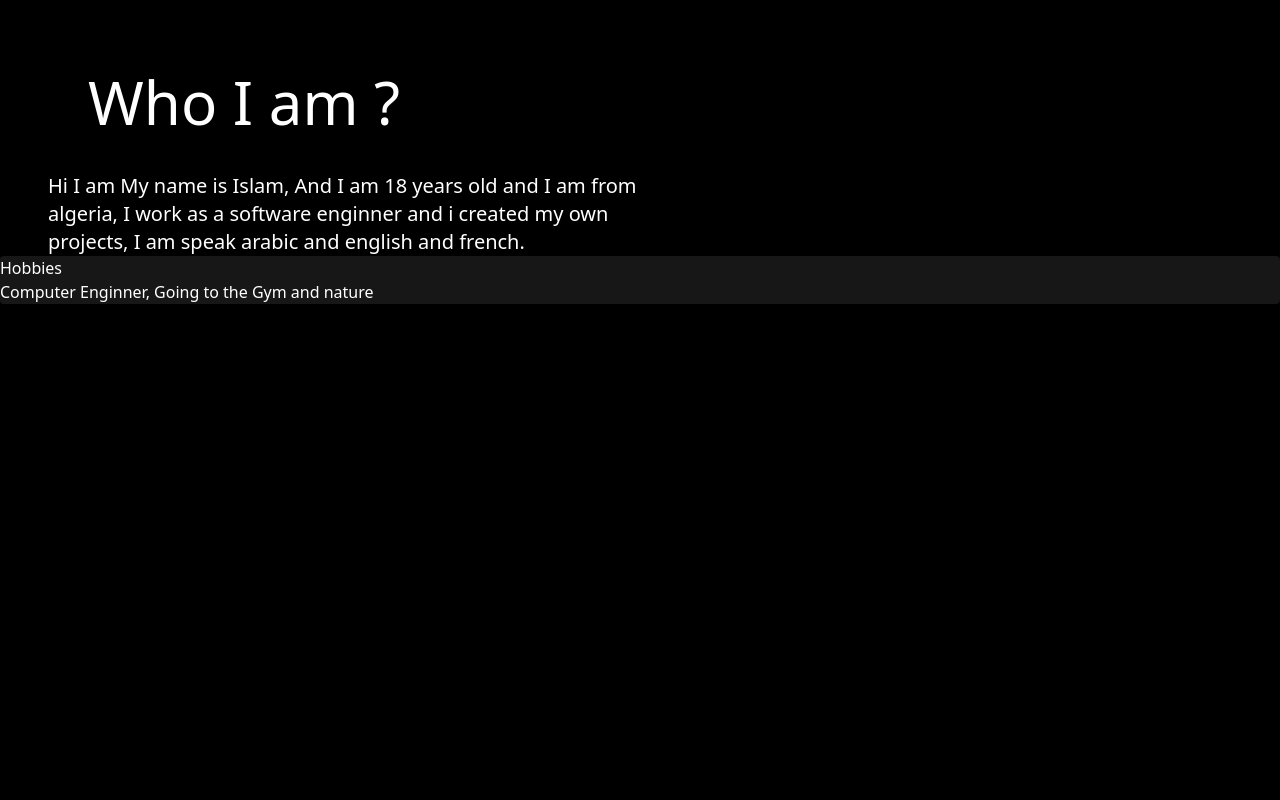
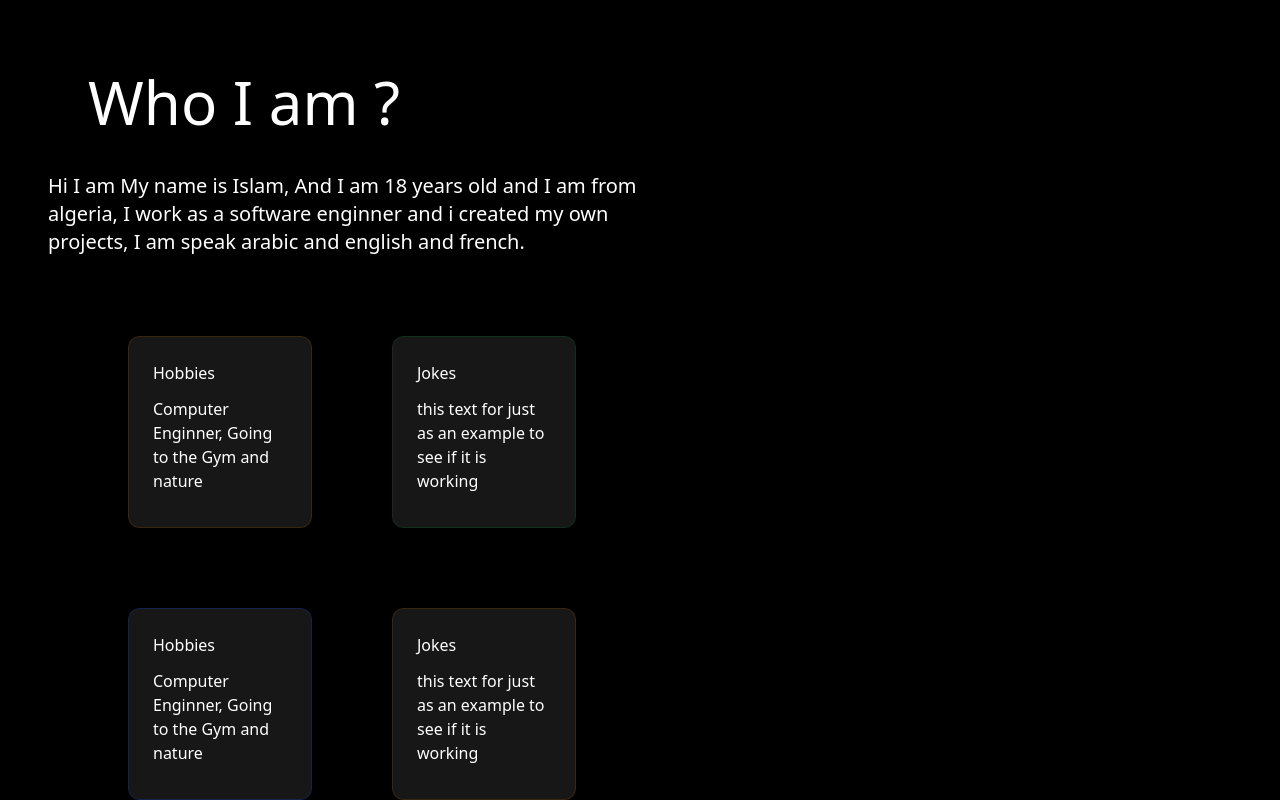
Before and after one commit to Islam0s/myportfolio, a SvelteKit app: page / in a window 1280 px wide. Shown: the part 596-1396 px from the top of the page. Before the commit the page ends 900 px from the top, so only its background shows below. Built offline with nearby package versions, Linux system fonts and the light colour scheme.

Commit message:
i added 4 boxes in for the about component

```diff
--- a/src/routes/componentes/about.svelte
+++ b/src/routes/componentes/about.svelte
@@ -5,11 +5,37 @@
 
 </div>
 
-<div class="text-white">
-  <div class="bg-neutral-900 rounded">
-    <h2>Hobbies</h2>
+<div class="text-white flex">
+  <div id="firstbox" class="bg-neutral-900 rounded-xl w-46 h-48 ml-32 mt-20 p-6 border border-yellow-800/30">
+    <h2 class="mb-3">Hobbies</h2>
     <p>Computer Enginner, Going to the Gym and nature</p>
   </div>
 
 
+ <div class="text-white">
+  <div id="secondbox" class="bg-neutral-900 rounded-xl w-46 h-48 ml-20 mt-20 p-6 border border-green-800/30">
+    <h2 class="mb-3">Jokes</h2>
+    <p>this text for just as an example to see if it is working</p>
+  </div>
+ </div>
+
 </div>
+
+
+
+
+<div class="text-white flex">
+  <div id="therdbox" class="bg-neutral-900 rounded-xl w-46 h-48 ml-32 mt-20 p-6 border border-blue-800/30">
+    <h2 class="mb-3">Hobbies</h2>
+    <p>Computer Enginner, Going to the Gym and nature</p>
+  </div>
+
+
+ <div class="text-white">
+  <div id="forthbox" class="bg-neutral-900 rounded-xl w-46 h-48 ml-20 mt-20 p-6 border border-yellow-800/30">
+    <h2 class="mb-3">Jokes</h2>
+    <p>this text for just as an example to see if it is working</p>
+  </div>
+ </div>
+
+</div>
```
